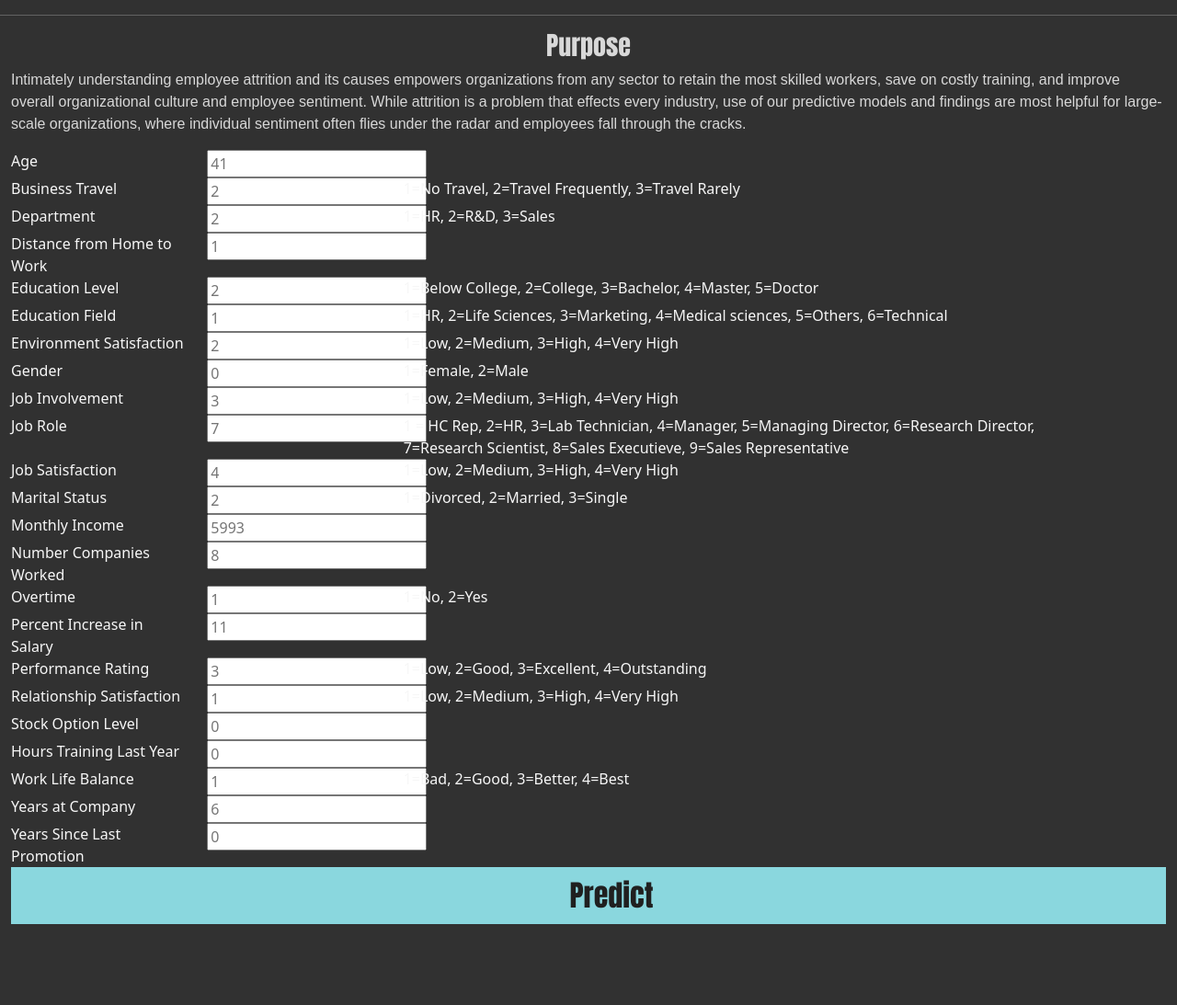
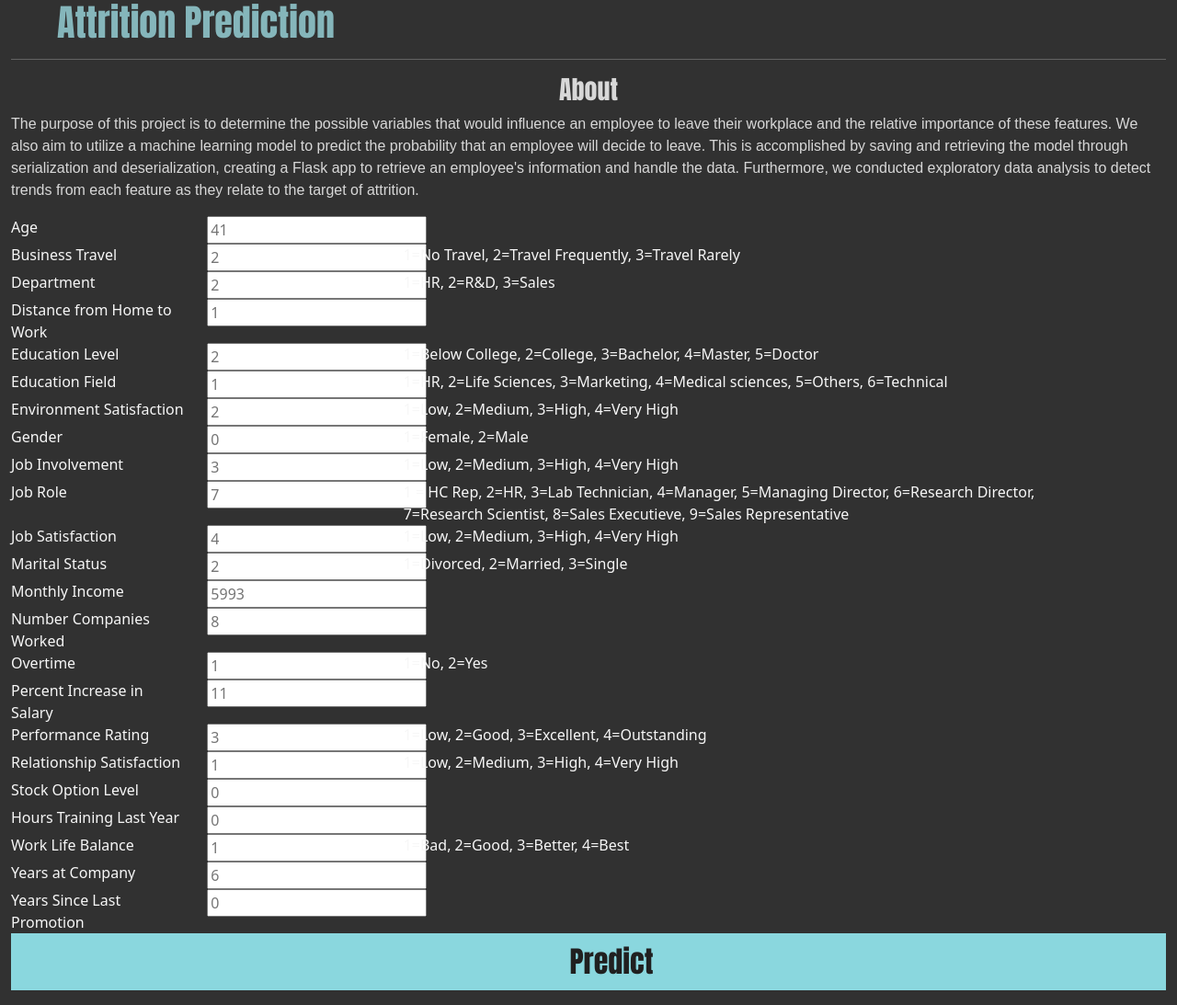
Before and after one commit to katewang1/Employee_Attrition_Analysis, a Flask app: page / in a window 1280 px wide. Shown: the whole page at 92% size. Before the commit the page ends 1005 px from the top, so only its background shows below. Run offline with Flask 2, Linux system fonts and the light colour scheme; parts of the project's set-up code (start-up, migrations or seed data) failed here and were passed over; some libraries are stand-ins or nearby versions.

Commit message:
clean up app files more

```diff
--- a/app.py
+++ b/app.py
@@ -1,7 +1,7 @@
 # import dependencies
 from flask import Flask, render_template, request, jsonify, redirect
 import pickle
-import connection
+import algorithm
 # from pprint import pprint
 
 # boilerplate; create Flask app instance
@@ -25,7 +25,7 @@ def pred():
         html: The homepage which contains textboxes for user input.
     '''
 
-    features_list = connection.get_features_list()
+    features_list = algorithm.get_features_list()
     return render_template("index_3.html", features_list = features_list)
 
 # create route for prediction result
@@ -43,7 +43,7 @@ def process():
     '''
 
     feature_dict = {}
-    features_list = connection.get_features_list()
+    features_list = algorithm.get_features_list()
     for feature in features_list:
         feature_dict[feature[0]] = request.form[feature[0]]
     # pprint(feature_dict)
@@ -52,7 +52,7 @@ def process():
         # print("features_array is ", features_array, type(features_array))
         pred_proba = model.predict_proba(features_array)
         # print("prediction is", pred_proba, type(pred_proba))
-        result_string = connection.result(pred_proba)
+        result_string = algorithm.result(pred_proba)
         # print(result_string)
         return jsonify(result_string)
 
--- a/templates/index_3.html
+++ b/templates/index_3.html
@@ -4,14 +4,15 @@
     <meta charset="UTF-8">
     <meta http-equiv="X-UA-Compatible" content="IE=edge">
     <meta name="viewport" content="width=device-width, initial-scale=1.0">
-    <title>Attrition Prediction</title>
-    <hr>
+    <title>
+        Attrition Prediction
+    </title>
 
     <style>
 
         h1 {
             color: #85B6BB;
-            font-size: 10em;
+            font-size: 7em;
             margin-left: 50px;
             text-decoration: none;
             font-family: impact;
@@ -34,9 +35,11 @@
                 <div class = "col-md-12">
                     <!-- html-specific field form accepts user input-->
                     <form action="{{url_for("process")}}" method="POST">
+                        <h1>Attrition Prediction</h1>
+                        <hr>
                         <div class="row">
-                            <h3 style = "text-align: center; font-family: impact; color: #d8d8d8">Purpose</h3>
-                            <p style = "font-family: Arial; color: #d8d8d8">Intimately understanding employee attrition and its causes empowers organizations from any sector to retain the most skilled workers, save on costly training, and improve overall organizational culture and employee sentiment. While attrition is a problem that effects every industry, use of our predictive models and findings are most helpful for large-scale organizations, where individual sentiment often flies under the radar and employees fall through the cracks.</p>
+                            <h3 style = "text-align: center; font-family: impact; color: #d8d8d8">About</h3>
+                            <p style = "font-family: Arial; color: #d8d8d8">The purpose of this project is to determine the possible variables that would influence an employee to leave their workplace and the relative importance of these features. We also aim to utilize a machine learning model to predict the probability that an employee will decide to leave. This is accomplished by saving and retrieving the model through serialization and deserialization, creating a Flask app to retrieve an employee's information and handle the data. Furthermore, we conducted exploratory data analysis to detect trends from each feature as they relate to the target of attrition.</p>
                         </div>
                         <!--add label and input-->
                         {% for feature in features_list %}
@@ -66,16 +69,9 @@
                         <!-- add filter button -->
                         <body>
                             <!-- <button type="submit" class="btn btn-lg">Predict</button> -->
-                            <p style = "display: block;
-                            background-color: #8AD7DE;
-                            text-align: center;
-                            border: #B2C8CA">
+                            <p style = "display: block; background-color: #8AD7DE; text-align: center; border: #B2C8CA">
                                 <input type = "submit" class = "btn" value = "Predict"
-                                style = "color: #202020;
-                                font-size: 2em;
-                                margin-left: 50px;
-                                text-decoration: none;
-                                font-family: impact;"/>
+                                style = "color: #202020;font-size: 2em; margin-left: 50px; text-decoration: none; font-family: impact;"/>
                             </p>
                         </body>
 
```
Also changed, not shown: algorithm.py (renamed from connection.py).
